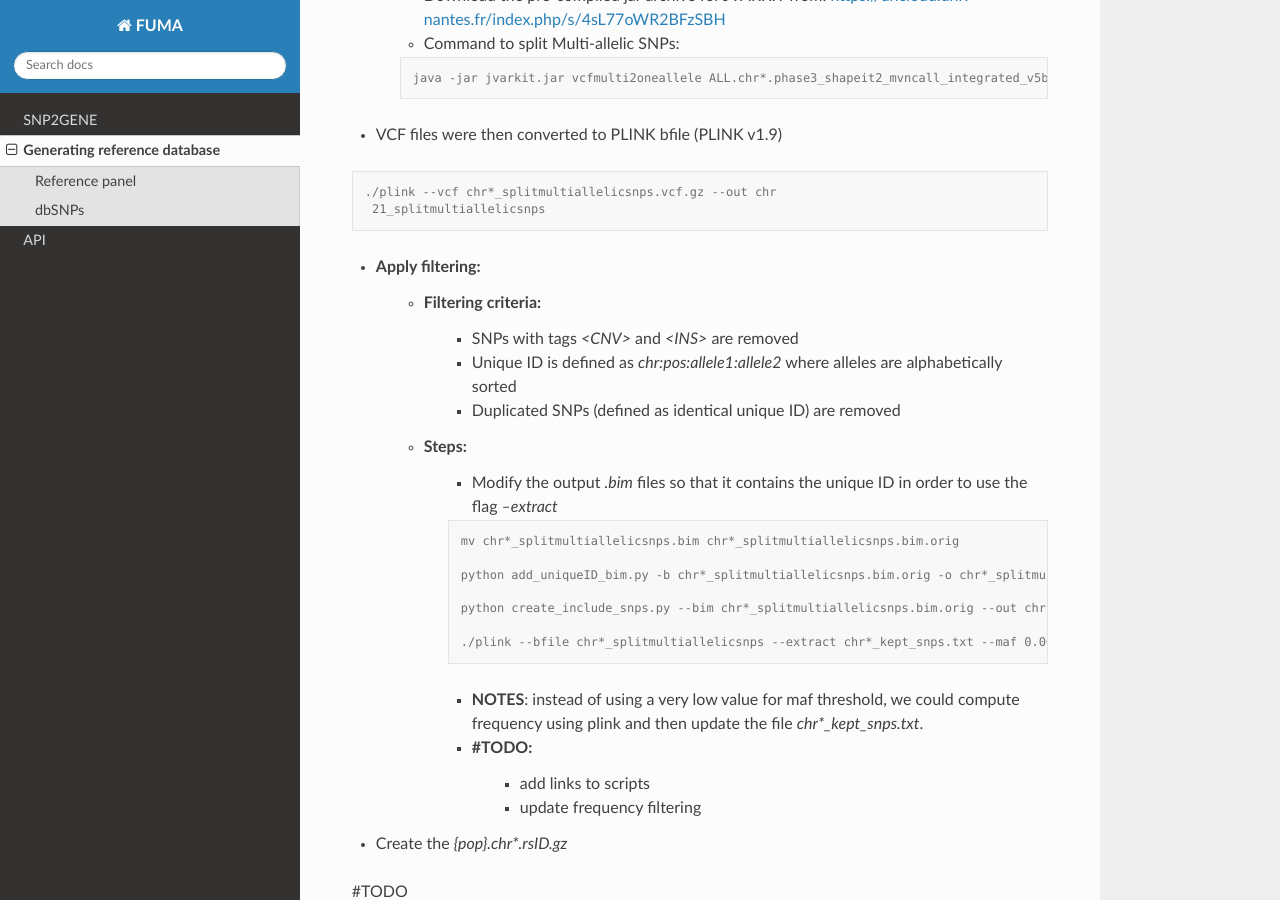
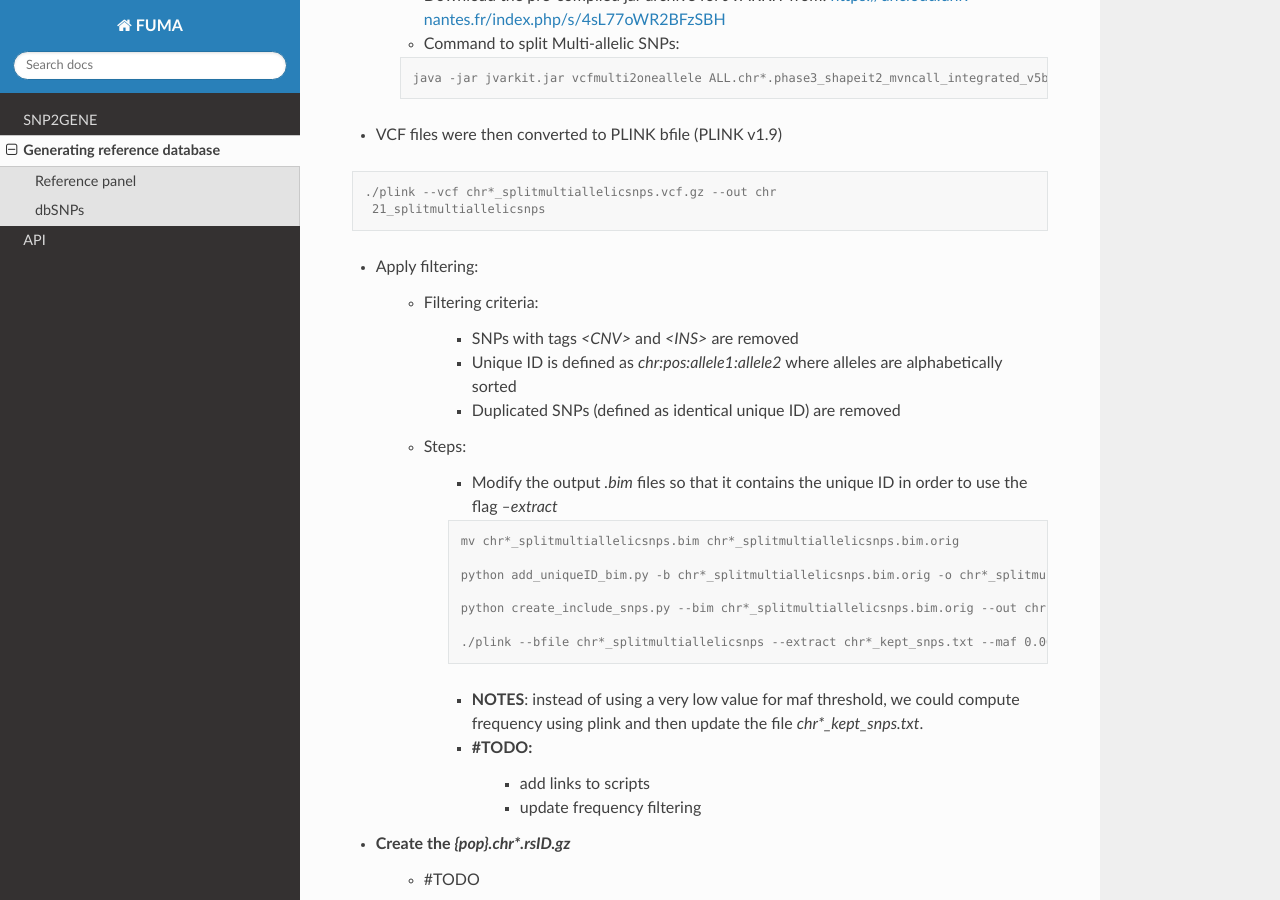
Before and after one commit to tanyaphung/fuma_docs, a Sphinx documentation site: the page built from docs/source/ref_database.rst, in a window 1280 px wide and 900 px high, scrolled down 551 px. Built offline with Sphinx 7.4.7 and the Read the Docs theme 3.1.0, drawn with Linux system fonts in a browser that asks for light colours.

Commit message:
attempt to remove random bolding of sentences

```diff
--- a/docs/source/ref_database.rst
+++ b/docs/source/ref_database.rst
@@ -14,6 +14,7 @@ To define independent significant SNPs, lead SNPs, and genomic risk loci, FUMA u
 
    wget https://ftp.1000genomes.ebi.ac.uk/vol1/ftp/release/20130502/ALL.chr*.phase3_shapeit2_mvncall_integrated_v5b.20130502.genotypes.vcf.gz
 
+
 - Multi-allelic SNPs were first split into separate columns using `vcfmulti2oneallele` from JVARKIT (http://lindenb.github.io/jvarkit/)
     - Download the pre-compiled jar archive for JVARKIT from: https://uncloud.univ-nantes.fr/index.php/s/4sL77oWR2BFzSBH
     - Command to split Multi-allelic SNPs:
@@ -21,18 +22,24 @@ To define independent significant SNPs, lead SNPs, and genomic risk loci, FUMA u
 
         java -jar jvarkit.jar vcfmulti2oneallele ALL.chr*.phase3_shapeit2_mvncall_integrated_v5b.20130502.genotypes.vcf.gz > chr*_splitmultiallelicsnps.vcf.gz
 
+
 - VCF files were then converted to PLINK bfile (PLINK v1.9)
 .. code-block:: console
 
    ./plink --vcf chr*_splitmultiallelicsnps.vcf.gz --out chr
     21_splitmultiallelicsnps
 
+
 - Apply filtering:
+
     - Filtering criteria:
+
         - SNPs with tags `<CNV>` and `<INS>` are removed
         - Unique ID is defined as `chr:pos:allele1:allele2` where alleles are alphabetically sorted
         - Duplicated SNPs (defined as identical unique ID) are removed
+
     - Steps:
+
         - Modify the output `.bim` files so that it contains the unique ID in order to use the flag `--extract`
         .. code-block:: console
 
@@ -44,19 +51,24 @@ To define independent significant SNPs, lead SNPs, and genomic risk loci, FUMA u
 
             ./plink --bfile chr*_splitmultiallelicsnps --extract chr*_kept_snps.txt --maf 0.00000000001 --out chr*_splitmultiallelicsnps_filtered --make-bed
 
+
         - **NOTES**: instead of using a very low value for maf threshold, we could compute frequency using plink and then update the file `chr*_kept_snps.txt`.
+
 
         - #TODO:
             - add links to scripts
             - update frequency filtering
 
+
 - Create the `{pop}.chr*.rsID.gz`
-#TODO
+    - #TODO
+
 
 - Create the `{pop}.chr*.frq.gz`
 .. code-block:: console
 
    ./plink -bfile chr*_splitmultiallelicsnps_filtered --freq --out chr*_splitmultiallelicsnps_filtered_maf
+
 
 - Create the `{pop}.chr*.ld.gz`
 .. code-block:: console
```
